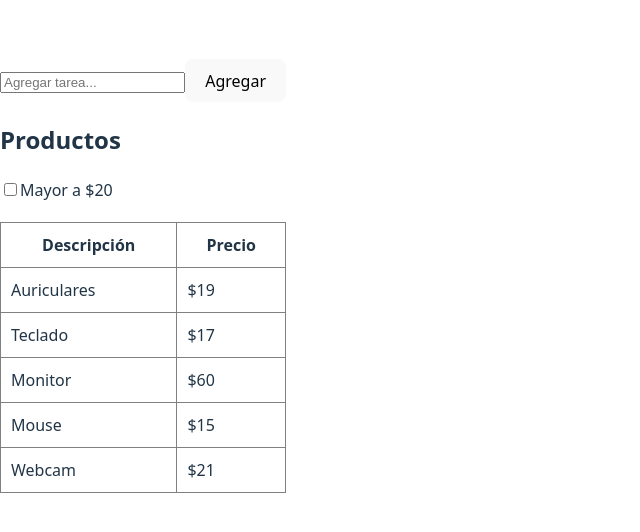
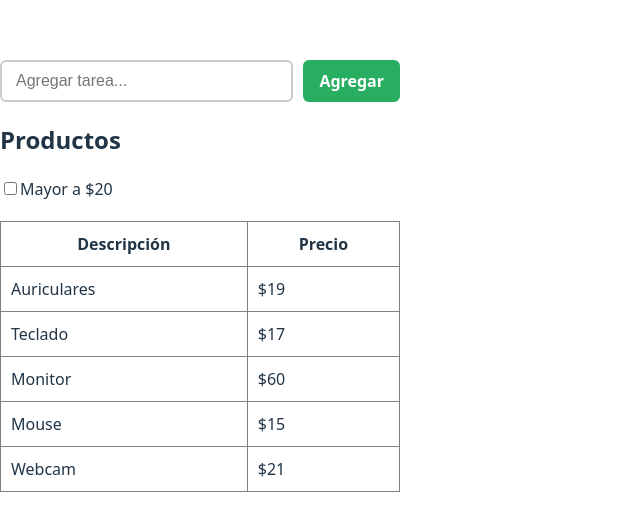
Before and after one commit to marcedavid/pv_tp3_grupo6, a React (Vite) app in the folder TP3-grupo6/: page / in a window 1280 px wide. Shown: the part 124-656 px from the top of the page, without its empty margins (0-640 px from the left). Built offline with nearby package versions, Linux system fonts and the light colour scheme.

Commit message:
agregando estilos

```diff
--- /dev/null
+++ b/TP3-grupo6/src/components/TaskInput.css
@@ -0,0 +1,35 @@
+form {
+  display: flex;
+  justify-content: center;
+  align-items: center;
+  gap: 10px;
+  margin-bottom: 20px;
+  width: 400px;
+
+}
+
+input[type="text"] {
+  padding: 10px 14px;
+  font-size: 16px;
+  border: 2px solid #ccc;
+  border-radius: 6px;
+  flex: 1;
+  min-width: 200px;
+  transition: border-color 0.2s ease-in-out;
+}
+
+button[type="submit"] {
+  padding: 10px 16px;
+  background-color: #27ae60;
+  color: white;
+  border: none;
+  border-radius: 6px;
+  font-size: 16px;
+  font-weight: bold;
+  cursor: pointer;
+  transition: background-color 0.2s ease-in-out;
+}
+
+button[type="submit"]:hover {
+  background-color: #219150;
+}
--- a/TP3-grupo6/src/components/TaskInput.jsx
+++ b/TP3-grupo6/src/components/TaskInput.jsx
@@ -1,4 +1,5 @@
 import React, { useState } from 'react';
+import './TaskInput.css';
 
 function TaskInput({ onAdd }) {
   const [input, setInput] = useState('');
```
